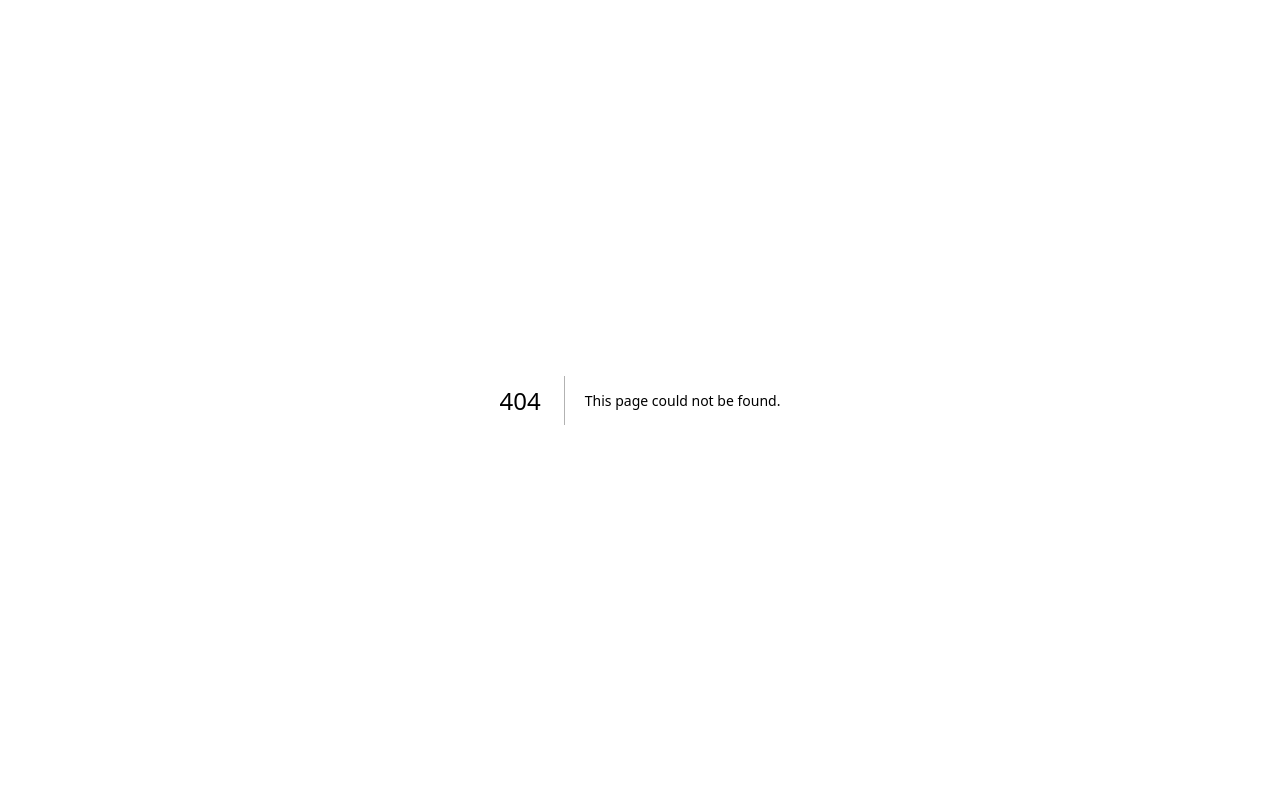
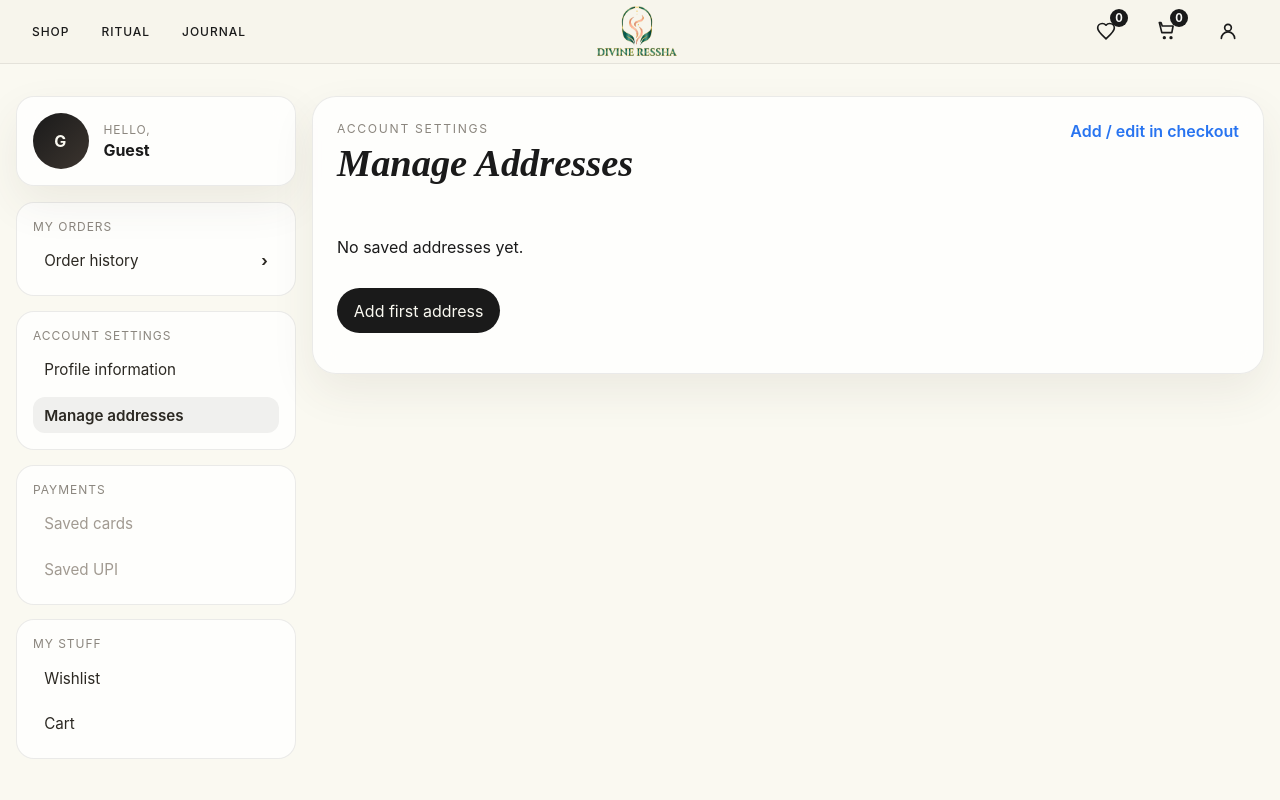
Before and after one commit to rajsingh-vks/Divine_Ressha_frontend, a Next.js app: page /profile/address in a window 1280 px wide. Before the commit this address had no page. Shown: the top 800 px of the page. Built offline with nearby package versions, Linux system fonts and the light colour scheme.

Commit message:
tab modification for the profile

```diff
--- a/app/components/Header.tsx
+++ b/app/components/Header.tsx
@@ -124,7 +124,7 @@ export default function Header() {
                 <Link href="/profile" onClick={() => setProfileOpen(false)}>
                   {profileName}
                 </Link>
-                <Link href="/orders" onClick={() => setProfileOpen(false)}>
+                <Link href="/profile/order" onClick={() => setProfileOpen(false)}>
                   My Orders
                 </Link>
                 <Link href="/profile" onClick={() => setProfileOpen(false)}>
--- a/app/components/ProfilePanel.tsx
+++ b/app/components/ProfilePanel.tsx
@@ -5,6 +5,7 @@ import Image from 'next/image';
 import { useEffect, useMemo, useState } from 'react';
 import { AUTH_SESSION_KEY, AUTH_TOKEN_KEY, AUTH_USER_KEY } from '@/lib/constants/auth';
 import { proxyImageUrl } from '@/lib/utils/imageProxy';
+import OrdersPanel from './OrdersPanel';
 
 type Profile = {
   id?: string;
@@ -43,6 +44,24 @@ type EditableForm = {
   store_name: string;
 };
 
+type Address = {
+  id: string;
+  full_name: string;
+  phone: string;
+  line1: string;
+  line2?: string | null;
+  city: string;
+  state: string;
+  postal_code: string;
+  country: string;
+  address_type: string;
+  is_default?: boolean;
+};
+
+type ProfilePanelProps = {
+  activeTab?: 'profile' | 'address' | 'order';
+};
+
 const readToken = () => (typeof window === 'undefined' ? '' : localStorage.getItem(AUTH_TOKEN_KEY) || '');
 const hasSession = () => typeof window !== 'undefined' && localStorage.getItem(AUTH_SESSION_KEY) === '1';
 const isAuthenticated = () => Boolean(readToken()) || hasSession();
@@ -66,13 +85,16 @@ const splitName = (name?: string | null) => {
   return { first_name: parts[0] || '', last_name: parts.slice(1).join(' ') };
 };
 
-export default function ProfilePanel() {
+export default function ProfilePanel({ activeTab = 'profile' }: ProfilePanelProps) {
   const [profile, setProfile] = useState<Profile | null>(null);
   const [localUser, setLocalUser] = useState<LocalAuthUser | null>(null);
   const [loading, setLoading] = useState(true);
   const [error, setError] = useState('');
   const [editing, setEditing] = useState(false);
   const [saving, setSaving] = useState(false);
+  const [addresses, setAddresses] = useState<Address[]>([]);
+  const [addressesLoading, setAddressesLoading] = useState(false);
+  const [addressesError, setAddressesError] = useState('');
   const [form, setForm] = useState<EditableForm>({
     first_name: '',
     last_name: '',
@@ -139,6 +161,38 @@ export default function ProfilePanel() {
     void loadProfile();
   }, []);
 
+  useEffect(() => {
+    const loadAddresses = async () => {
+      if (activeTab !== 'address' || !isAuthenticated()) return;
+
+      setAddressesLoading(true);
+      setAddressesError('');
+
+      try {
+        const response = await fetch('/api/addresses', {
+          method: 'GET',
+          credentials: 'include',
+          headers: getAuthHeaders(),
+          cache: 'no-store',
+        });
+
+        if (!response.ok) {
+          throw new Error('Unable to load addresses.');
+        }
+
+        const payload = (await response.json()) as Address[] | { items?: Address[]; data?: Address[] };
+        const nextAddresses = Array.isArray(payload) ? payload : payload.items || payload.data || [];
+        setAddresses(nextAddresses);
+      } catch (err) {
+        setAddressesError(err instanceof Error ? err.message : 'Unable to load addresses.');
+      } finally {
+        setAddressesLoading(false);
+      }
+    };
+
+    void loadAddresses();
+  }, [activeTab]);
+
   const displayName = useMemo(() => profile?.full_name || localUser?.name || 'Guest', [localUser?.name, profile?.full_name]);
   const displayEmail = profile?.email || localUser?.email || 'Not available';
   const initials = displayName
@@ -147,6 +201,9 @@ export default function ProfilePanel() {
     .slice(0, 2)
     .map((part) => part[0]?.toUpperCase())
     .join('') || 'DR';
+  const isProfileTab = activeTab === 'profile';
+  const isAddressTab = activeTab === 'address';
+  const isOrderTab = activeTab === 'order';
 
   const handleChange = (field: keyof EditableForm) => (event: React.ChangeEvent<HTMLInputElement | HTMLTextAreaElement>) => {
     setForm((current) => ({
@@ -241,7 +298,7 @@ export default function ProfilePanel() {
           <nav className="profile-sidebar-nav" aria-label="Account sections">
             <div className="profile-sidebar-group">
               <p className="profile-sidebar-group-label">My orders</p>
-              <Link href="/orders" className="profile-sidebar-link">
+              <Link href="/profile/order" className={`profile-sidebar-link ${isOrderTab ? 'active' : ''}`}>
                 <span>Order history</span>
                 <strong>›</strong>
               </Link>
@@ -249,10 +306,10 @@ export default function ProfilePanel() {
 
             <div className="profile-sidebar-group">
               <p className="profile-sidebar-group-label">Account settings</p>
-              <span className="profile-sidebar-link active">
+              <Link href="/profile" className={`profile-sidebar-link ${isProfileTab ? 'active' : ''}`}>
                 <span>Profile information</span>
-              </span>
-              <Link href="/checkout" className="profile-sidebar-link">
+              </Link>
+              <Link href="/profile/address" className={`profile-sidebar-link ${isAddressTab ? 'active' : ''}`}>
                 <span>Manage addresses</span>
               </Link>
             </div>
@@ -288,6 +345,8 @@ export default function ProfilePanel() {
             <>
               {error ? <p className="profile-message">{error}</p> : null}
 
+              {isProfileTab ? (
+                <>
                   <section className="profile-panel-card">
                     <div className="profile-panel-head">
                       <div>
@@ -435,6 +494,53 @@ export default function ProfilePanel() {
                       </dl>
                     </article>
                   </div>
+                </>
+              ) : null}
+
+              {isAddressTab ? (
+                <section className="profile-panel-card">
+                  <div className="profile-panel-head">
+                    <div>
+                      <p className="profile-section-label">Account settings</p>
+                      <h1>Manage Addresses</h1>
+                    </div>
+                    <Link href="/checkout" className="profile-link-button">
+                      Add / edit in checkout
+                    </Link>
+                  </div>
+
+                  {addressesLoading ? <p className="profile-muted">Loading addresses…</p> : null}
+                  {addressesError ? <p className="profile-message">{addressesError}</p> : null}
+
+                  {!addressesLoading && !addressesError ? (
+                    addresses.length ? (
+                      <div className="profile-address-list">
+                        {addresses.map((address) => (
+                          <article key={address.id} className="profile-address-card">
+                            <div className="profile-address-card-head">
+                              <strong>{address.full_name}</strong>
+                              {address.is_default ? <span className="profile-pill active">Default</span> : null}
+                            </div>
+                            <p>{[address.line1, address.line2, `${address.city}, ${address.state} ${address.postal_code}`, address.country].filter(Boolean).join(', ')}</p>
+                            <small>
+                              {address.phone} · {address.address_type}
+                            </small>
+                          </article>
+                        ))}
+                      </div>
+                    ) : (
+                      <div className="profile-empty-state">
+                        <p>No saved addresses yet.</p>
+                        <Link href="/checkout" className="profile-save-button">
+                          Add first address
+                        </Link>
+                      </div>
+                    )
+                  ) : null}
+                </section>
+              ) : null}
+
+              {isOrderTab ? <OrdersPanel /> : null}
             </>
           )}
         </main>
--- a/app/globals.css
+++ b/app/globals.css
@@ -1892,6 +1892,41 @@ img {
   color: #b42318;
 }
 
+.profile-address-list {
+  display: grid;
+  gap: 0.9rem;
+}
+
+.profile-address-card {
+  padding: 1rem 1.1rem;
+  border-radius: 18px;
+  background: #fff;
+  border: 1px solid rgba(0, 0, 0, 0.08);
+  display: grid;
+  gap: 0.45rem;
+}
+
+.profile-address-card-head {
+  display: flex;
+  align-items: center;
+  justify-content: space-between;
+  gap: 0.75rem;
+}
+
+.profile-address-card p,
+.profile-address-card small {
+  margin: 0;
+  color: #5a5a5a;
+  line-height: 1.6;
+}
+
+.profile-empty-state {
+  display: grid;
+  gap: 0.9rem;
+  justify-items: start;
+  padding: 1rem 0;
+}
+
 @media (max-width: 1080px) {
   .profile-account-layout {
     grid-template-columns: 1fr;
--- /dev/null
+++ b/app/profile/address/page.tsx
@@ -0,0 +1,20 @@
+import type { Metadata } from 'next';
+import Header from '../../components/Header';
+import Footer from '../../components/Footer';
+import ProfilePanel from '../../components/ProfilePanel';
+
+export const metadata: Metadata = {
+  title: 'Manage Addresses | Divine Ressha',
+};
+
+export default function ProfileAddressPage() {
+  return (
+    <>
+      <Header />
+      <main>
+        <ProfilePanel activeTab="address" />
+      </main>
+      <Footer />
+    </>
+  );
+}
```
Also changed, not shown: app/profile/order/page.tsx (added, +20 -0 lines). Lines whose indentation alone changed are shown as unchanged.
